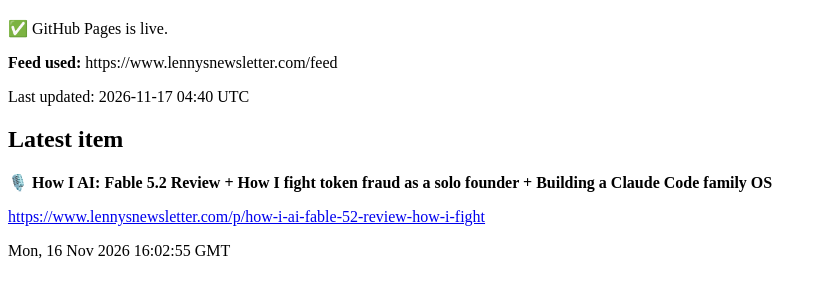
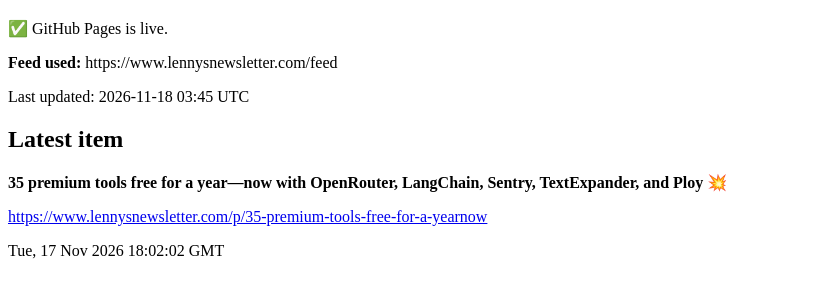
Before and after one commit to EmilySunshine95/podcast-radar, a plain HTML site: page docs/index.html in a window 1280 px wide. Shown: the part 61-358 px from the top of the page, without its empty margins (0-827 px from the left). Drawn offline with Linux system fonts and the light colour scheme.

Commit message:
Update podcast radar

```diff
--- a/docs/index.html
+++ b/docs/index.html
@@ -9,11 +9,11 @@
   <h1>Podcast Radar</h1>
   <p>✅ GitHub Pages is live.</p>
   <p><b>Feed used:</b> https://www.lennysnewsletter.com/feed</p>
-  <p>Last updated: 2026-11-17 04:40 UTC</p>
+  <p>Last updated: 2026-11-18 03:45 UTC</p>
 
   <h2>Latest item</h2>
-  <p><b>🎙️ How I AI: Fable 5.2 Review + How I fight token fraud as a solo founder + Building a Claude Code family OS</b></p>
-  <p><a href="https://www.lennysnewsletter.com/p/how-i-ai-fable-52-review-how-i-fight">https://www.lennysnewsletter.com/p/how-i-ai-fable-52-review-how-i-fight</a></p>
-  <p>Mon, 16 Nov 2026 16:02:55 GMT</p>
+  <p><b>35 premium tools free for a year—now with OpenRouter, LangChain, Sentry, TextExpander, and Ploy 💥</b></p>
+  <p><a href="https://www.lennysnewsletter.com/p/35-premium-tools-free-for-a-yearnow">https://www.lennysnewsletter.com/p/35-premium-tools-free-for-a-yearnow</a></p>
+  <p>Tue, 17 Nov 2026 18:02:02 GMT</p>
 </body>
 </html>
```
